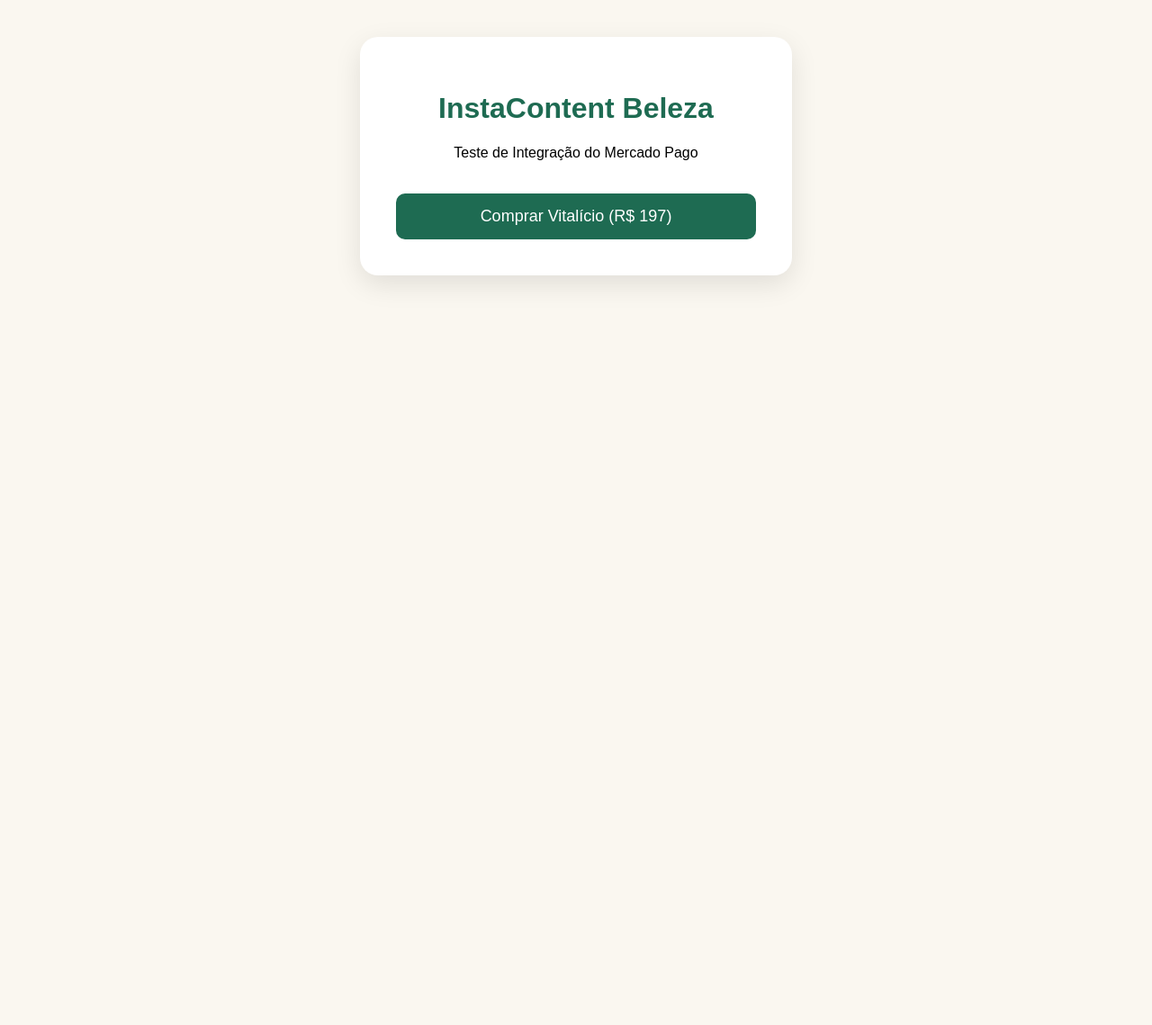
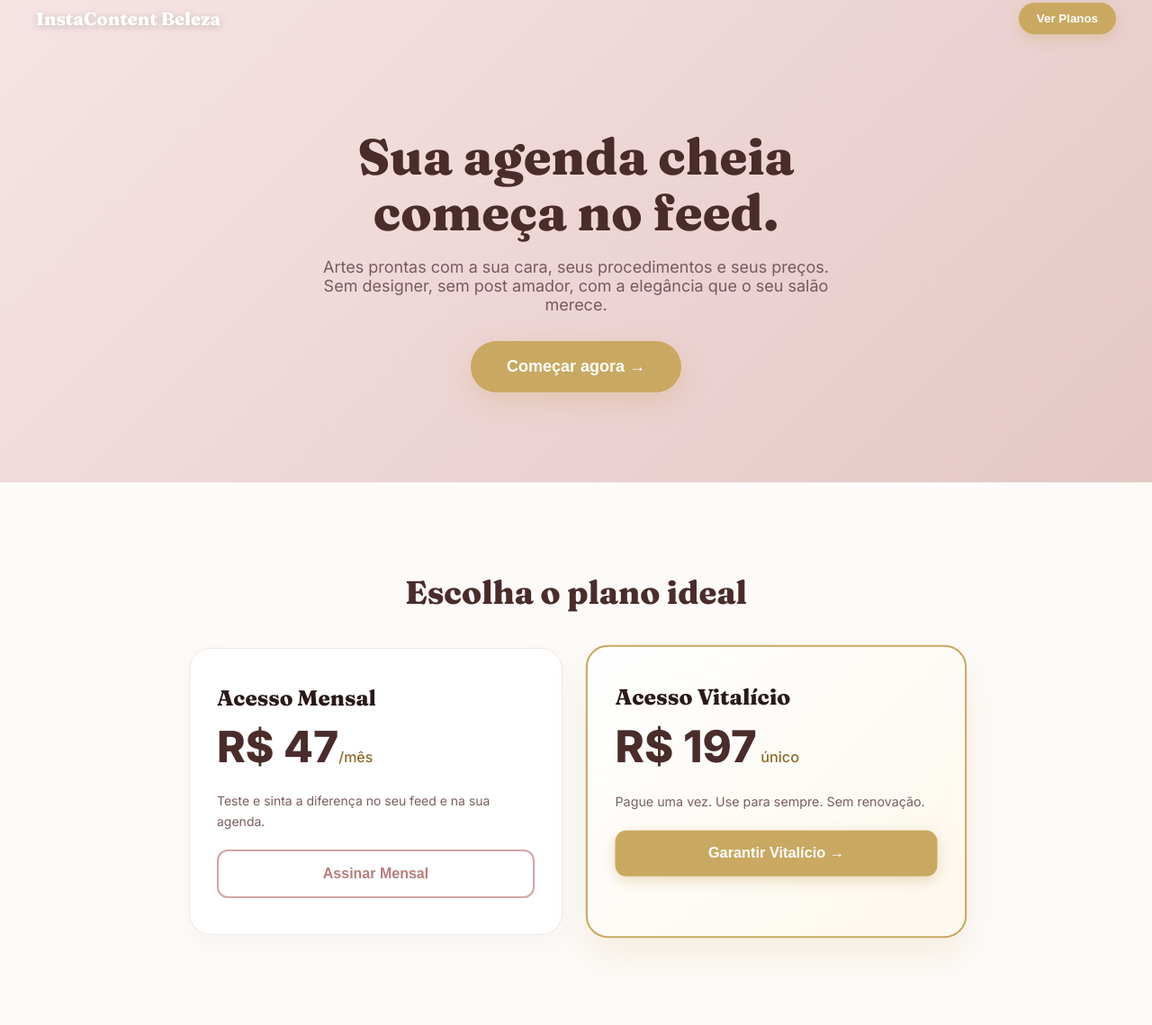
Before and after one commit to M657machado/site-instacontent, a plain HTML site: page beleza.html in a window 1280 px wide. Shown: the part 17-1156 px from the top of the page at 90% size. Before the commit the page ends 800 px from the top, so only its background shows below. Drawn offline with nearby package versions, Linux system fonts and the light colour scheme.

Commit message:
Add files via upload

```diff
--- a/beleza.html
+++ b/beleza.html
@@ -1,42 +1,104 @@
 <!DOCTYPE html>
 <html lang="pt-BR">
-<head><script src="https://cdn.jsdelivr.net/npm/@supabase/supabase-js@2"></script>
-<script src="supabase-client.js"></script>
+<head>
 <meta charset="UTF-8">
 <meta name="viewport" content="width=device-width, initial-scale=1.0">
-<title>InstaContent Beleza</title>
+<title>InstaContent Beleza — Sua agenda cheia começa no feed</title>
+<link rel="preconnect" href="https://fonts.googleapis.com">
+<link href="https://fonts.googleapis.com/css2?family=Fraunces:opsz,wght@9..144,400;9..144,600;9..144,800&family=Inter:wght@400;500;600;700;800&display=swap" rel="stylesheet">
 <style>
-  body { font-family: sans-serif; background: #faf7f0; text-align: center; padding: 50px; }
-  .card { background: white; padding: 40px; border-radius: 20px; max-width: 400px; margin: 0 auto; box-shadow: 0 10px 30px rgba(0,0,0,0.1); }
-  h1 { color: #1e6b52; }
-  button { background: #1e6b52; color: white; padding: 15px 30px; border: none; border-radius: 10px; font-size: 18px; cursor: pointer; margin-top: 20px; width: 100%; }
+  :root {
+    --ink: #2a1a1a;
+    --rose: #d4a5a5;
+    --rose-deep: #b87c7c;
+    --champagne: #c9a961;
+    --cream: #fdfaf8;
+    --white: #ffffff;
+    --line: #f0e6e6;
+  }
+  * { margin: 0; padding: 0; box-sizing: border-box; }
+  body { font-family: 'Inter', sans-serif; background: var(--cream); color: var(--ink); }
+
+  .nav { padding: 20px 40px; display: flex; justify-content: space-between; align-items: center; position: absolute; top: 0; width: 100%; z-index: 10; }
+  .nav-logo { font-family: 'Fraunces', serif; font-size: 20px; font-weight: 700; color: var(--white); text-shadow: 0 2px 10px rgba(0,0,0,0.2); }
+  .nav-cta { padding: 10px 20px; background: var(--champagne); color: var(--white); border: none; border-radius: 100px; font-weight: 700; cursor: pointer; box-shadow: 0 4px 15px rgba(201,169,97,0.4); }
+
+  .hero { background: linear-gradient(135deg, #f7e4e4, #e5c7c7); padding: 160px 40px 100px; text-align: center; color: var(--ink); }
+  .hero h1 { font-family: 'Fraunces', serif; font-size: 56px; margin-bottom: 20px; line-height: 1.1; color: #4a2c2a; }
+  .hero p { font-size: 18px; opacity: 0.8; margin-bottom: 30px; max-width: 600px; margin-left: auto; margin-right: auto; color: #5a3d3d; }
+  .hero-cta { padding: 18px 40px; background: var(--champagne); color: var(--white); border: none; border-radius: 100px; font-size: 18px; font-weight: 800; cursor: pointer; box-shadow: 0 10px 30px rgba(201,169,97,0.3); transition: all 0.3s; }
+  .hero-cta:hover { transform: translateY(-3px); box-shadow: 0 15px 40px rgba(201,169,97,0.5); }
+
+  .pricing { padding: 100px 20px; max-width: 900px; margin: 0 auto; text-align: center; }
+  .pricing h2 { font-family: 'Fraunces', serif; font-size: 36px; margin-bottom: 40px; color: #4a2c2a; }
+  .grid { display: grid; grid-template-columns: 1fr 1fr; gap: 30px; }
+  .card { background: var(--white); padding: 40px 30px; border-radius: 24px; border: 1px solid var(--line); text-align: left; box-shadow: 0 10px 30px rgba(0,0,0,0.03); }
+  .card.featured { border: 2px solid var(--champagne); background: linear-gradient(135deg, #fff, #fdf8ed); position: relative; transform: scale(1.02); box-shadow: 0 20px 40px rgba(201,169,97,0.15); }
+  .card h3 { font-family: 'Fraunces', serif; font-size: 24px; margin-bottom: 10px; }
+  .price { font-size: 48px; font-weight: 800; margin-bottom: 20px; color: #4a2c2a; }
+  .price span { font-size: 16px; font-weight: 500; color: #8a6d2a; }
+  .btn-buy { width: 100%; padding: 16px; border-radius: 12px; border: none; font-size: 16px; font-weight: 700; cursor: pointer; margin-top: 20px; transition: all 0.2s; }
+  .btn-buy.primary { background: var(--champagne); color: var(--white); box-shadow: 0 4px 15px rgba(201,169,97,0.4); }
+  .btn-buy.primary:hover { background: #b8954c; }
+  .btn-buy.outline { background: transparent; border: 2px solid var(--rose); color: var(--rose-deep); }
+  .btn-buy.outline:hover { background: #fdf5f5; }
 </style>
 </head>
 <body>
 
-<div class="card">
-  <h1>InstaContent Beleza</h1>
-  <p>Teste de Integração do Mercado Pago</p>
-  <button onclick="comprar()">Comprar Vitalício (R$ 197)</button>
-</div>
+<nav class="nav">
+  <div class="nav-logo">InstaContent Beleza</div>
+  <button class="nav-cta" onclick="document.getElementById('precos').scrollIntoView({behavior:'smooth'})">Ver Planos</button>
+</nav>
+
+<header class="hero">
+  <h1>Sua agenda cheia<br>começa no feed.</h1>
+  <p>Artes prontas com a sua cara, seus procedimentos e seus preços. Sem designer, sem post amador, com a elegância que o seu salão merece.</p>
+  <button class="hero-cta" onclick="document.getElementById('precos').scrollIntoView({behavior:'smooth'})">Começar agora →</button>
+</header>
+
+<section class="pricing" id="precos">
+  <h2>Escolha o plano ideal</h2>
+  <div class="grid">
+    <div class="card">
+      <h3>Acesso Mensal</h3>
+      <div class="price">R$ 47<span>/mês</span></div>
+      <p style="color:#7a5d5d; font-size:14px; line-height:1.6;">Teste e sinta a diferença no seu feed e na sua agenda.</p>
+      <button class="btn-buy outline" onclick="iniciarCheckout('mensal', 'beleza')">Assinar Mensal</button>
+    </div>
+    <div class="card featured">
+      <h3>Acesso Vitalício</h3>
+      <div class="price">R$ 197<span> único</span></div>
+      <p style="color:#7a5d5d; font-size:14px; line-height:1.6;">Pague uma vez. Use para sempre. Sem renovação.</p>
+      <button class="btn-buy primary" onclick="iniciarCheckout('vitalicio', 'beleza')">Garantir Vitalício →</button>
+    </div>
+  </div>
+</section>
 
 <script>
-async function comprar() {
+async function iniciarCheckout(plano, nicho) {
+  const botoes = document.querySelectorAll('.btn-buy');
+  botoes.forEach(b => b.disabled = true);
+
   try {
-    const res = await fetch('https://instacontent-backend.onrender.com/criar-pagamento', {
+    const response = await fetch('https://instacontent-backend.onrender.com/criar-pagamento', {
       method: 'POST',
       headers: { 'Content-Type': 'application/json' },
-      body: JSON.stringify({ plano: 'vitalicio', nicho: 'beleza' })
+      body: JSON.stringify({ plano, nicho })
     });
-    const data = await res.json();
+
+    const data = await response.json();
     if (data.init_point) {
       window.location.href = data.init_point;
     } else {
-      alert('Erro no servidor. Verifique o terminal.');
+      alert('Erro ao gerar pagamento. Tente novamente.');
+      botoes.forEach(b => b.disabled = false);
     }
-  } catch (e) {
-    alert('Erro de conexão. O Node.js está rodando?');
+  } catch (error) {
+    alert('Erro de conexão com o servidor.');
+    botoes.forEach(b => b.disabled = false);
   }
 }
 </script>
 </body>
+</html>
```
